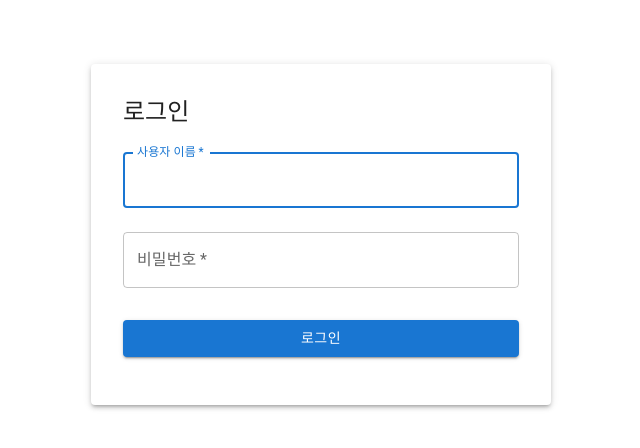
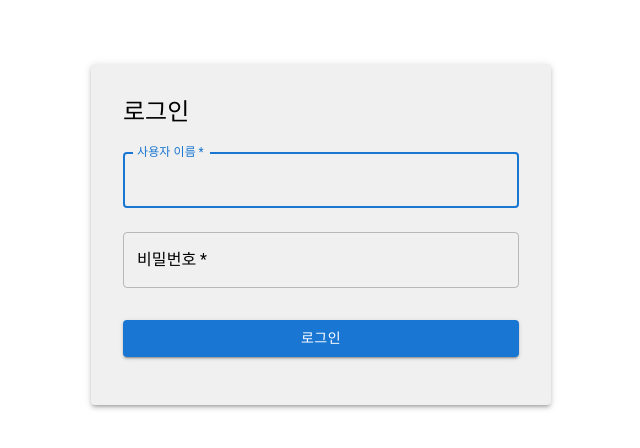
Before and after one commit to gnuboard/nextjs, a Next.js app in the folder opus/: page /login in a window 1280 px wide. Shown: the top 448 px of the page, without its empty margins (319-959 px from the left). Built offline with nearby package versions, Linux system fonts and the light colour scheme.

Commit message:
로그인, 다크모드 테스트 중

```diff
--- a/opus/src/app/(home)/page.js
+++ b/opus/src/app/(home)/page.js
@@ -1,6 +1,6 @@
+// src/app/(home)/page.js
 import React from 'react';
 import { Typography } from '@mui/material';
-// import RootLayout from './layout';
 
 const Home = () => {
   return (
@@ -12,7 +12,6 @@ const Home = () => {
         This is the content area.
       </Typography>
     </div>
-
   );
 };
 
--- a/opus/src/app/layout.js
+++ b/opus/src/app/layout.js
@@ -1,6 +1,9 @@
+// src/app/layout.js
 import React from 'react';
 import './globals.css';
 import { AuthProvider } from '@/components/AuthorContext';
+import { ThemeProvider } from '@/components/ThemeContext';
+import GlobalStyle from '@/components/GlobalStyle';
 
 export const metadata = {
   title: 'Opus',
@@ -10,9 +13,14 @@ const RootLayout = ({ children }) => {
   return (
     <html lang="ko">
       <body>
-        <AuthProvider>
-          {children}
-        </AuthProvider>
+        <ThemeProvider>
+          <AuthProvider>
+            <GlobalStyle />
+            <div id="__next">
+              {children}
+            </div>
+          </AuthProvider>
+        </ThemeProvider>
       </body>
     </html>
   );
--- a/opus/src/components/AuthorContext.js
+++ b/opus/src/components/AuthorContext.js
@@ -1,41 +1,39 @@
+// src/components/AuthorContext.js
 "use client";
-
-import React, { createContext, useState, useContext } from 'react';
+import React, { createContext, useContext, useState, useEffect } from 'react';
 
 const AuthContext = createContext();
 
 export const AuthProvider = ({ children }) => {
   const [accessToken, setAccessToken] = useState(null);
+  const [username, setUsername] = useState(null);
 
-  const login = async (username, password) => {
-    const formData = new URLSearchParams();
-    formData.append('username', username);
-    formData.append('password', password);
+  useEffect(() => {
+    // 페이지 로드 시 로컬 스토리지에서 로그인 상태를 복원
+    const savedAccessToken = localStorage.getItem('accessToken');
+    const savedUsername = localStorage.getItem('username');
+    if (savedAccessToken && savedUsername) {
+      setAccessToken(savedAccessToken);
+      setUsername(savedUsername);
+    }
+  }, []);
 
-    const response = await fetch('https://g6.demo.sir.kr/api/v1/token', {
-      method: 'POST',
-      headers: {
-        'Content-Type': 'application/x-www-form-urlencoded',
-      },
-      body: formData.toString(),
-    });
-
-    if (!response.ok) {
-      throw new Error('로그인에 실패했습니다.');
-    }
-
-    const data = await response.json();
-    setAccessToken(data.access_token);
-    // 여기서 refresh_token을 HttpOnly 쿠키로 설정하는 API 호출을 할 수 있습니다.
+  const login = (token, user) => {
+    setAccessToken(token);
+    setUsername(user);
+    localStorage.setItem('accessToken', token);
+    localStorage.setItem('username', user);
   };
 
   const logout = () => {
     setAccessToken(null);
-    // 여기서 refresh_token 쿠키를 삭제하는 API 호출을 할 수 있습니다.
+    setUsername(null);
+    localStorage.removeItem('accessToken');
+    localStorage.removeItem('username');
   };
 
   return (
-    <AuthContext.Provider value={{ accessToken, login, logout }}>
+    <AuthContext.Provider value={{ accessToken, username, login, logout }}>
       {children}
     </AuthContext.Provider>
   );
--- a/opus/src/components/Footer.js
+++ b/opus/src/components/Footer.js
@@ -1,9 +1,11 @@
+// src/components/Footer.js
+
 import React from 'react';
 import { Box, Typography } from '@mui/material';
 
 const Footer = () => {
   return (
-    <Box sx={{ backgroundColor: '#f0f0f0', padding: '1rem', textAlign: 'center' }}>
+    <Box component="footer">
       <Typography variant="body2">
         회사 주소: 123 Company St, City, Country
       </Typography>
--- /dev/null
+++ b/opus/src/components/GlobalStyle.js
@@ -0,0 +1,39 @@
+// src/components/GlobalStyle.js
+"use client";
+import React from 'react';
+import { GlobalStyles } from '@mui/system';
+import { useTheme } from '@mui/material/styles';
+
+const GlobalStyle = () => {
+  const theme = useTheme();
+
+  return (
+    <GlobalStyles
+      styles={{
+        body: {
+          backgroundColor: theme.palette.background.default,
+          color: theme.palette.text.primary,
+          minHeight: '100vh',
+          margin: 0,
+          padding: 0,
+          fontFamily: theme.typography.fontFamily,
+        },
+        '#__next': {
+          backgroundColor: theme.palette.background.default,
+          color: theme.palette.text.primary,
+          minHeight: '100vh',
+          display: 'flex',
+          flexDirection: 'column',
+        },
+        footer: {
+          backgroundColor: theme.palette.mode === 'light' ? '#f0f0f0' : '#424242',
+          color: theme.palette.mode === 'light' ? '#000000' : '#ffffff',
+          padding: '1rem',
+          textAlign: 'center',
+        },
+      }}
+    />
+  );
+};
+
+export default GlobalStyle;
--- /dev/null
+++ b/opus/src/components/ThemeContext.js
@@ -0,0 +1,41 @@
+// src/components/ThemeContext.js
+"use client";
+import React, { createContext, useContext, useState, useMemo, useEffect } from 'react';
+import { ThemeProvider as MuiThemeProvider } from '@mui/material/styles';
+import { lightTheme, darkTheme } from '@/themes';
+
+const ThemeContext = createContext();
+
+export const ThemeProvider = ({ children }) => {
+  const [isDarkMode, setIsDarkMode] = useState(() => {
+    // 페이지 로드 시 로컬 스토리지에서 다크 모드 상태를 읽어옴
+    const savedMode = localStorage.getItem('isDarkMode');
+    return savedMode ? JSON.parse(savedMode) : false;
+  });
+
+  const toggleTheme = () => {
+    setIsDarkMode((prevMode) => {
+      const newMode = !prevMode;
+      localStorage.setItem('isDarkMode', JSON.stringify(newMode));
+      return newMode;
+    });
+  };
+
+  const theme = useMemo(() => (isDarkMode ? darkTheme : lightTheme), [isDarkMode]);
+
+  useEffect(() => {
+    // 페이지 로드 시 로컬 스토리지에서 다크 모드 상태를 읽어옴
+    const savedMode = localStorage.getItem('isDarkMode');
+    if (savedMode !== null) {
+      setIsDarkMode(JSON.parse(savedMode));
+    }
+  }, []);
+
+  return (
+    <ThemeContext.Provider value={{ isDarkMode, toggleTheme }}>
+      <MuiThemeProvider theme={theme}>{children}</MuiThemeProvider>
+    </ThemeContext.Provider>
+  );
+};
+
+export const useTheme = () => useContext(ThemeContext);
--- /dev/null
+++ b/opus/src/themes.js
@@ -0,0 +1,58 @@
+// src/themes.js
+import { createTheme } from '@mui/material/styles';
+
+export const lightTheme = createTheme({
+  palette: {
+    mode: 'light',
+    primary: {
+      main: '#1976d2',
+    },
+    background: {
+      default: '#ffffff', // light 모드의 기본 배경색
+      paper: '#f0f0f0', // light 모드의 paper 배경색
+    },
+    text: {
+      primary: '#000000', // 기본 텍스트 색상
+      secondary: '#555555', // 보조 텍스트 색상
+    },
+  },
+  typography: {
+    h4: {
+      fontSize: '2rem',
+      fontWeight: 600,
+      color: '#1976d2', // light 모드의 h4 색상
+    },
+    body1: {
+      fontSize: '1rem',
+      color: '#000000', // light 모드의 body1 색상
+    },
+  },
+});
+
+export const darkTheme = createTheme({
+  palette: {
+    mode: 'dark',
+    primary: {
+      main: '#90caf9',
+    },
+    background: {
+      default: '#121212', // dark 모드의 기본 배경색
+      paper: '#424242', // dark 모드의 paper 배경색
+    },
+    text: {
+      primary: '#ffffff', // 기본 텍스트 색상
+      secondary: '#aaaaaa', // 보조 텍스트 색상
+    },
+  },
+  typography: {
+    h4: {
+      fontSize: '2rem',
+      fontWeight: 600,
+      color: '#90caf9', // dark 모드의 h4 색상
+    },
+    body1: {
+      fontSize: '1rem',
+      color: '#ffffff', // dark 모드의 body1 색상
+    },
+  },
+});
```
Also changed, not shown: opus/src/components/Header.js (+10 -25 lines). Lines whose indentation alone changed are shown as unchanged.
